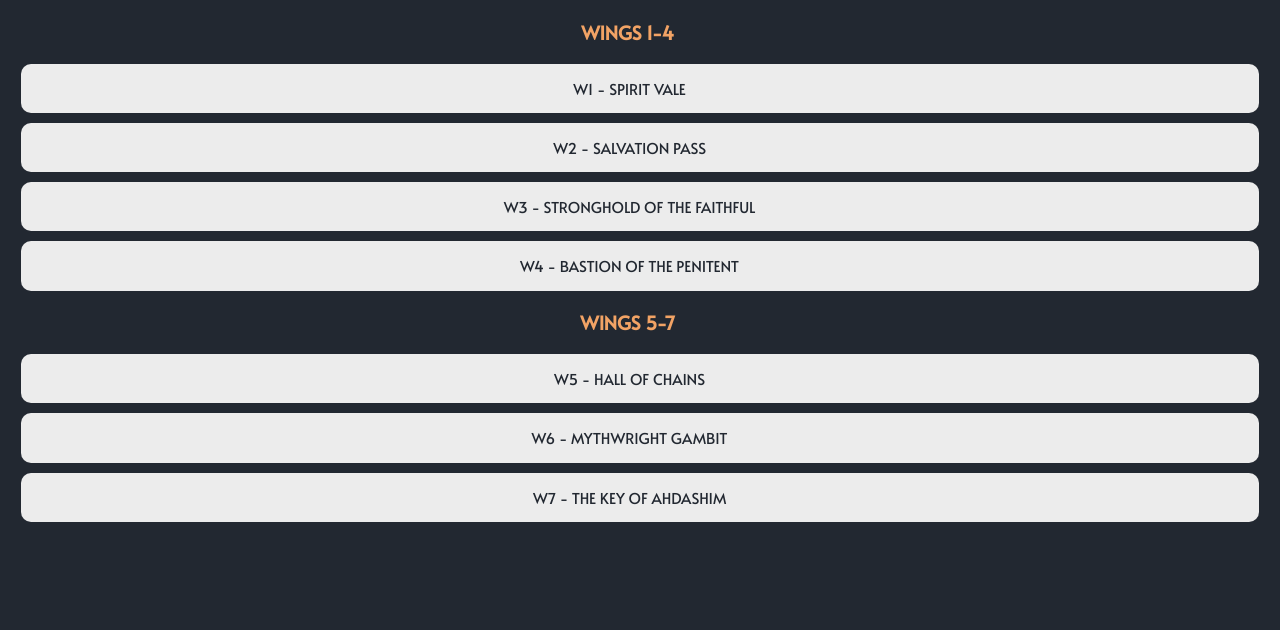
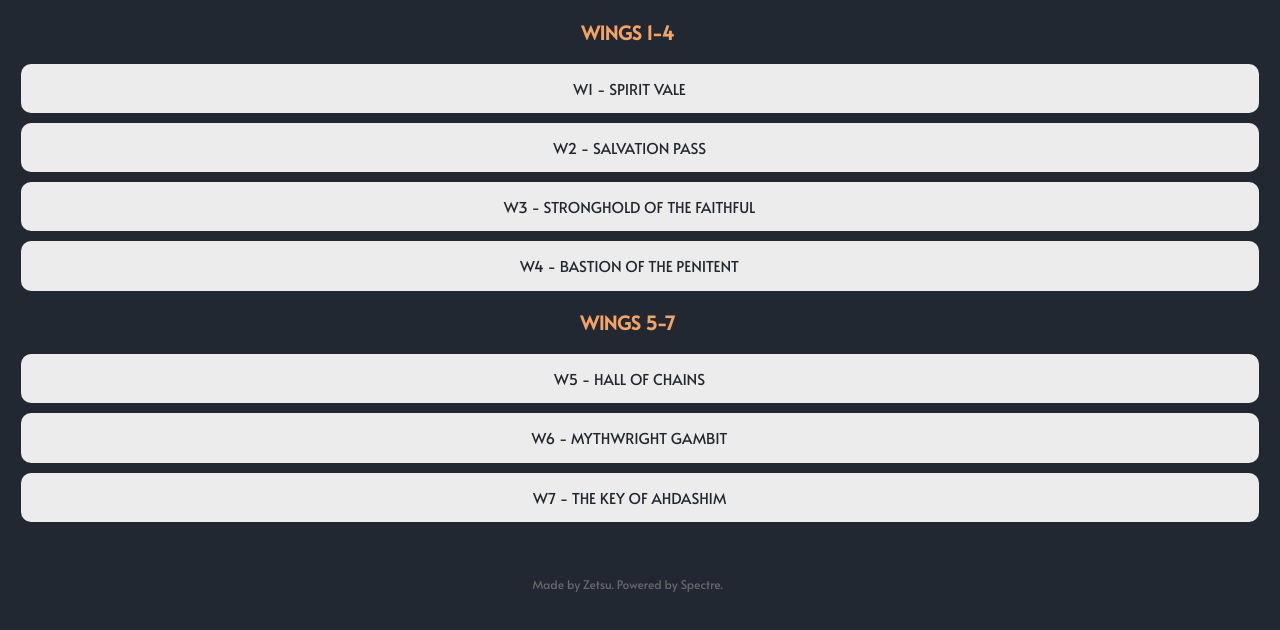
Before and after one commit to zetsuichi/ftoraids, a plain HTML site: page index.html in a window 1280 px wide. Shown: the part 68-698 px from the top of the page. Drawn offline with nearby package versions, Linux system fonts and the light colour scheme.

Commit message:
Add files via upload

```diff
--- a/css/main.css
+++ b/css/main.css
@@ -85,3 +85,12 @@ h4 {
 h3, h5 {
     color: #f2a365;
 }
+
+
+footer {
+    text-align: center;
+    color: #686868;
+    font-weight: normal;
+    margin-bottom: 15px;
+    font-size: 12px;
+  }
--- a/index.html
+++ b/index.html
@@ -63,7 +63,10 @@
         <div class="box">
           <div class="what">W7 - THE KEY OF AHDASHIM</div>
         </div></a>
-
+        <br><br>
+        <footer>
+          Made by Zetsu. Powered by Spectre.
+        </footer>
       </div>
 
 
```
